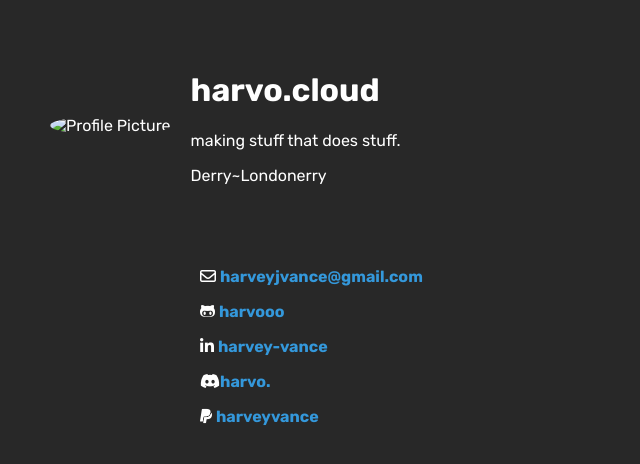
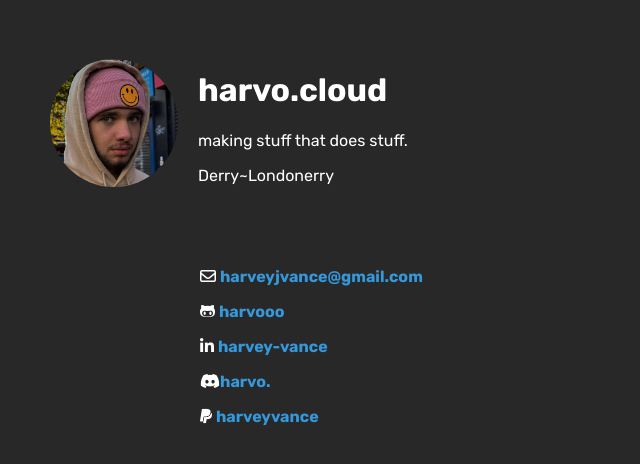
Before and after one commit to harvooo/harvo.cloud, a plain HTML site: page index.html in a window 1280 px wide. Shown: the whole page, without its empty margins (0-640 px from the left). Drawn offline with Linux system fonts and the light colour scheme; the site is published under a folder, as on GitHub Pages, so addresses that start at the root find nothing.

Commit message:
fix icon

```diff
--- a/index.html
+++ b/index.html
@@ -12,7 +12,7 @@
 
   <header>
     <div class="profile-picture">
-      <img src="/450x.png" alt="Profile Picture" width="128" height="128">
+      <img src="450x.png" alt="Profile Picture" width="128" height="128">
     </div>
 
     <div class="header-content">
```
